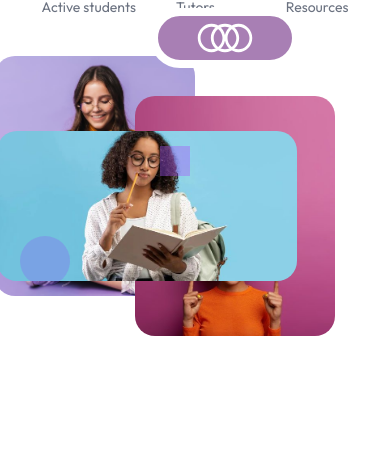
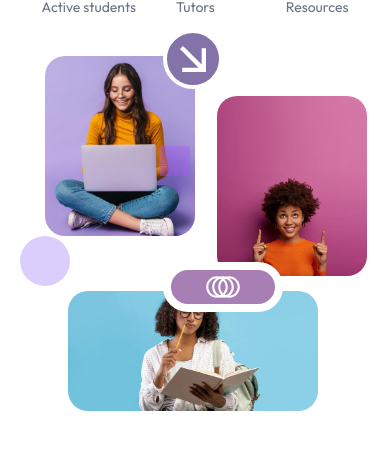
Before and after one commit to the7ven/E.Learning, a plain HTML site: page index.html in a window 390 px wide. Shown: the part 683-1139 px from the top of the page. Drawn offline with Linux system fonts and the light colour scheme.

Commit message:
RESPONSIVE

```diff
--- a/styles.css
+++ b/styles.css
@@ -375,6 +375,7 @@
                 grid-template-columns: 1fr;
                 gap: 40px;
                 text-align: center;
+
             }
 
             .hero-content h1 {
@@ -387,10 +388,48 @@
 
             .hero-visual {
                 height: 400px;
+
             }
 
             .student-card {
                 width: 150px;
                 height: 180px;
+
             }
+
+
+     .student-card.card-1,
+    .student-card.card-2 {
+        width: 150px;
+        height: 180px;
+    }
+
+
+    .student-card.card-2{
+        right: 1%;
+    }
+
+    .student-card.card-3 {
+        width: 250px;
+        height: 120px;
+        top: 83%;
+        right: 15%;
+    }
+
+    .student-card.card-4 {
+        width: 60px;
+        height: 60px;
+        border-width: 4px;
+        top: 56%;
+        right: 42%;
+    }
+
+    .student-card.card-5 {
+        width: 120px;
+        height: 50px;
+        top: 80%;
+        right: 25%;
+    }
+
+
         }
```
Also changed, not shown: images/37a8ae2095512429d5d0ffa5d8675378.jpg (added), images/6d4c3873f1332e691e1fe56da3b980ca.jpg (added), images/b0ec45f8e7def0c51b17de114dec7082.jpg (added).
